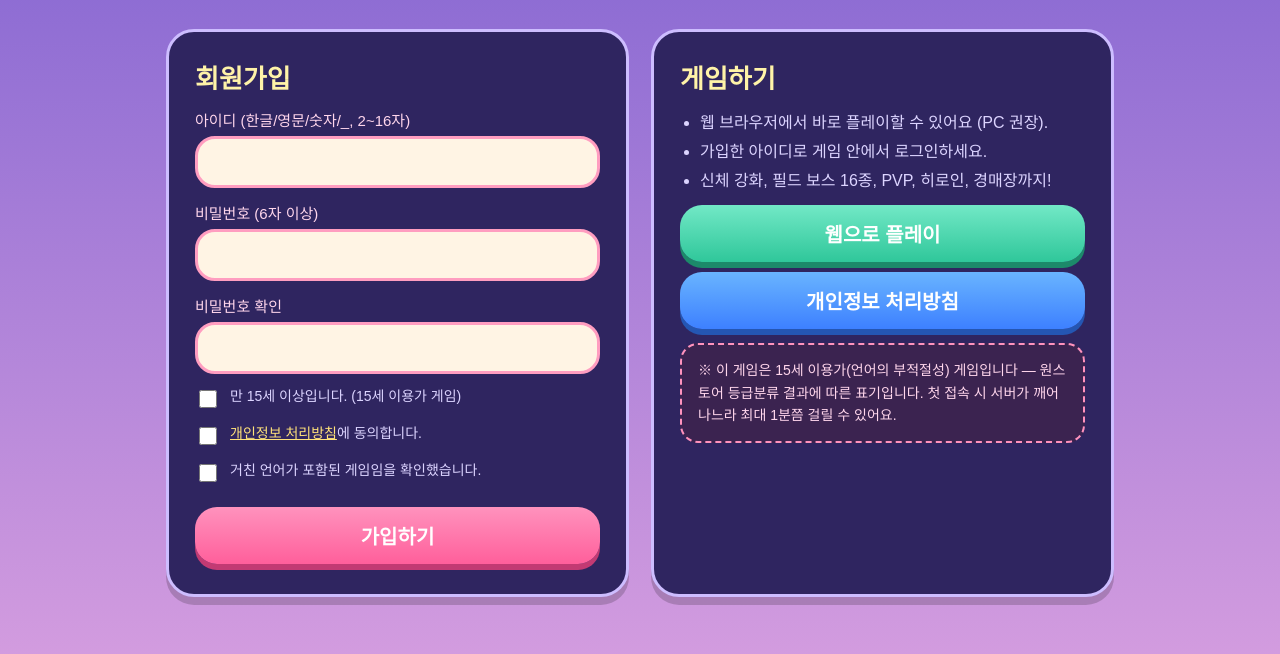
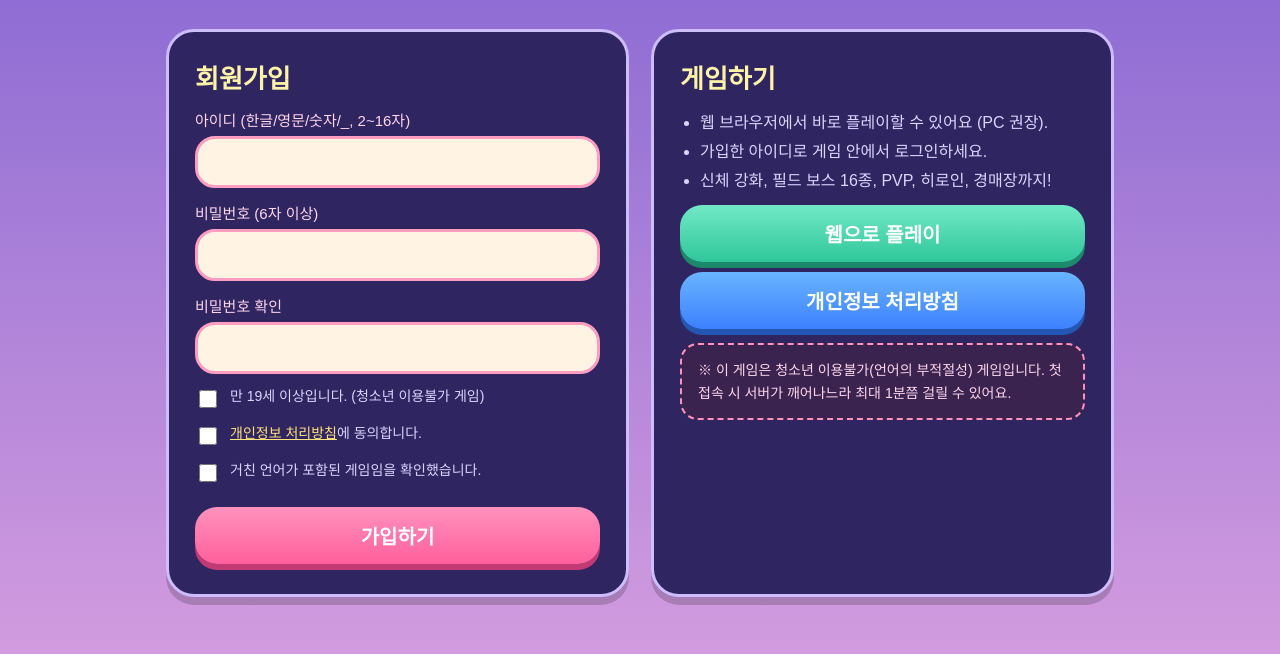
Before and after one commit to yoonkkakka/renpyonline-web, a plain HTML site: page index.html in a window 1280 px wide. Shown: the part 197-851 px from the top of the page. Drawn offline with Linux system fonts and the light colour scheme.

Commit message:
홈페이지 이용 등급 표기를 청소년 이용불가(19세)로 변경
Co-Authored-By: Claude Sonnet 5.5 <noreply@anthropic.com>

```diff
--- a/index.html
+++ b/index.html
@@ -48,7 +48,7 @@ footer a{color:#fff}
       <input id="p" type="password" maxlength="64" required>
       <label for="p2">비밀번호 확인</label>
       <input id="p2" type="password" maxlength="64" required>
-      <label class="chk"><input id="c1" type="checkbox" required><span>만 15세 이상입니다. (15세 이용가 게임)</span></label>
+      <label class="chk"><input id="c1" type="checkbox" required><span>만 19세 이상입니다. (청소년 이용불가 게임)</span></label>
       <label class="chk"><input id="c2" type="checkbox" required><span><a href="privacy.html" target="_blank" style="color:#ffe27a">개인정보 처리방침</a>에 동의합니다.</span></label>
       <label class="chk"><input id="c3" type="checkbox" required><span>거친 언어가 포함된 게임임을 확인했습니다.</span></label>
       <button type="submit" id="go">가입하기</button>
@@ -64,7 +64,7 @@ footer a{color:#fff}
     </ul>
     <a class="btn mint" href="play/">웹으로 플레이</a>
     <a class="btn blue" href="privacy.html">개인정보 처리방침</a>
-    <div class="warn">※ 이 게임은 15세 이용가(언어의 부적절성) 게임입니다 — 원스토어 등급분류 결과에 따른 표기입니다. 첫 접속 시 서버가 깨어나느라 최대 1분쯤 걸릴 수 있어요.</div>
+    <div class="warn">※ 이 게임은 청소년 이용불가(언어의 부적절성) 게임입니다. 첫 접속 시 서버가 깨어나느라 최대 1분쯤 걸릴 수 있어요.</div>
   </section>
 </main>
 <footer>© 렌파이 온라인 · 문의: 개인정보 처리방침의 연락처를 확인하세요 · <a href="privacy.html">개인정보 처리방침</a></footer>
```
